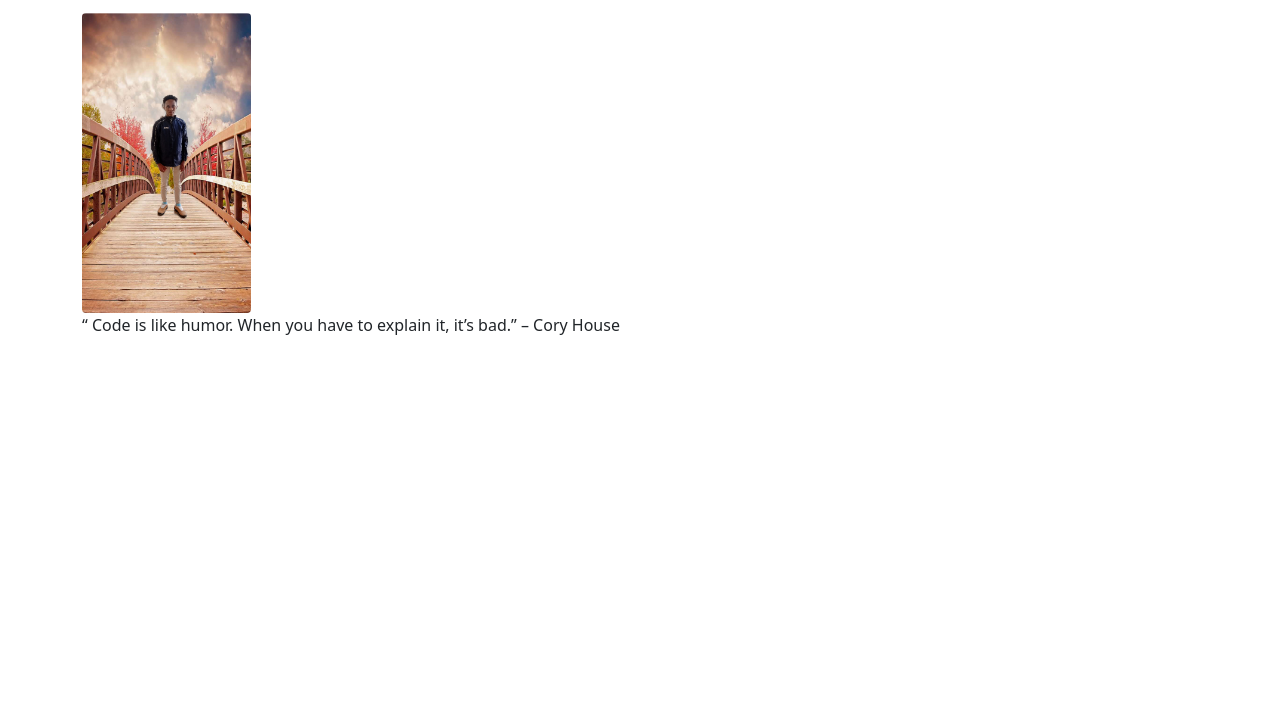
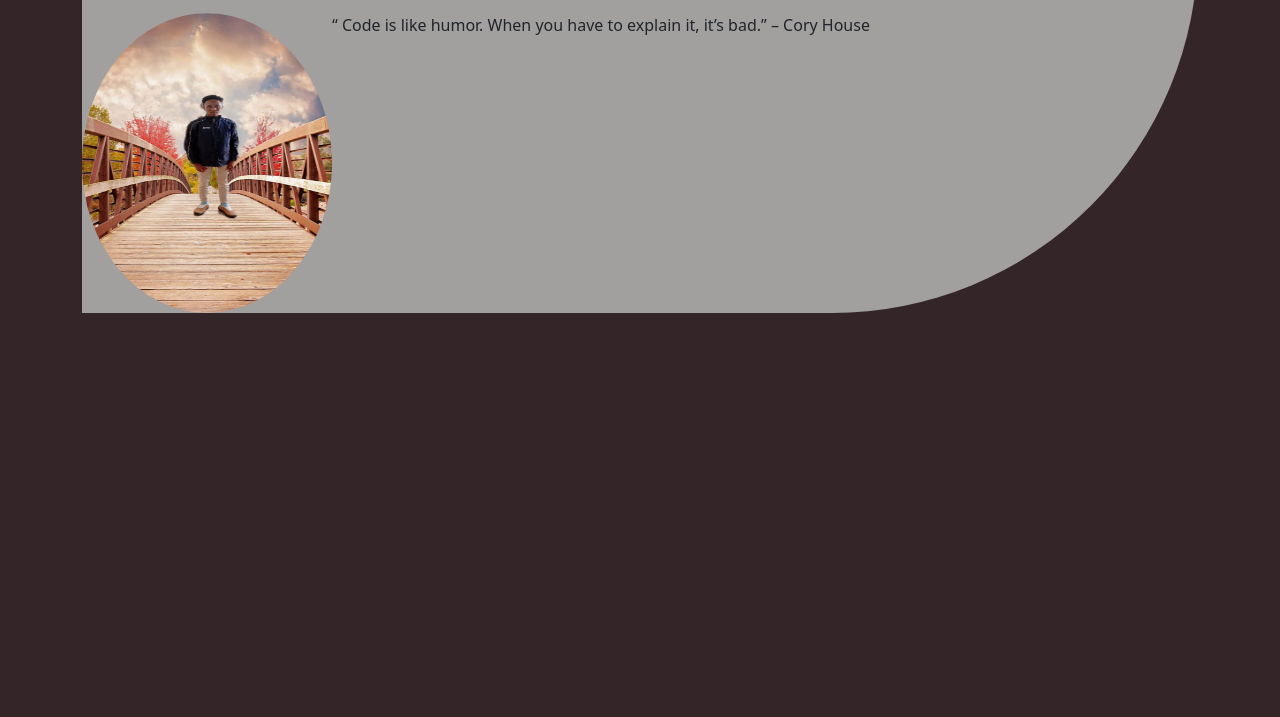
Before and after one commit to Joseph-Wairimu/My-Portfolio, a plain HTML site: page index.html in a window 1280 px wide. Shown: the part 83-800 px from the top of the page. Drawn offline with Linux system fonts and the light colour scheme.

Commit message:
adding first section and adding background color

```diff
--- a/css/index.css
+++ b/css/index.css
@@ -1,4 +1,13 @@
-.rounded{
-    border-radius: 1000px;
+.container{
+    background-color: #342628;
+}
+.image{
+    border-radius: 50%;
     height: 300px;
+    width: 250px;
 }
+.flex{display: flex}
+.first-section{
+    background-color: #c4c4c4c4;
+    border-radius: 0px 0px 366px 0px;
+}
--- a/index.html
+++ b/index.html
@@ -9,11 +9,13 @@
     <title>Document</title>
 </head>
 <body class="container">
-    <div>
+    <div class="first-section">
 <h1>JOSEPH WAIRIMU</h1>
 <p>Full Stack Developer</p>
-<img class="rounded" src="assets/kam.png" alt="">
+<div class="flex">
+<img class="image" src="assets/kam.png" alt="">
 <p>“ Code is like humor. When you have to explain it, it’s bad.” – Cory House</p>
+</div>
 </div>
 
 
```
